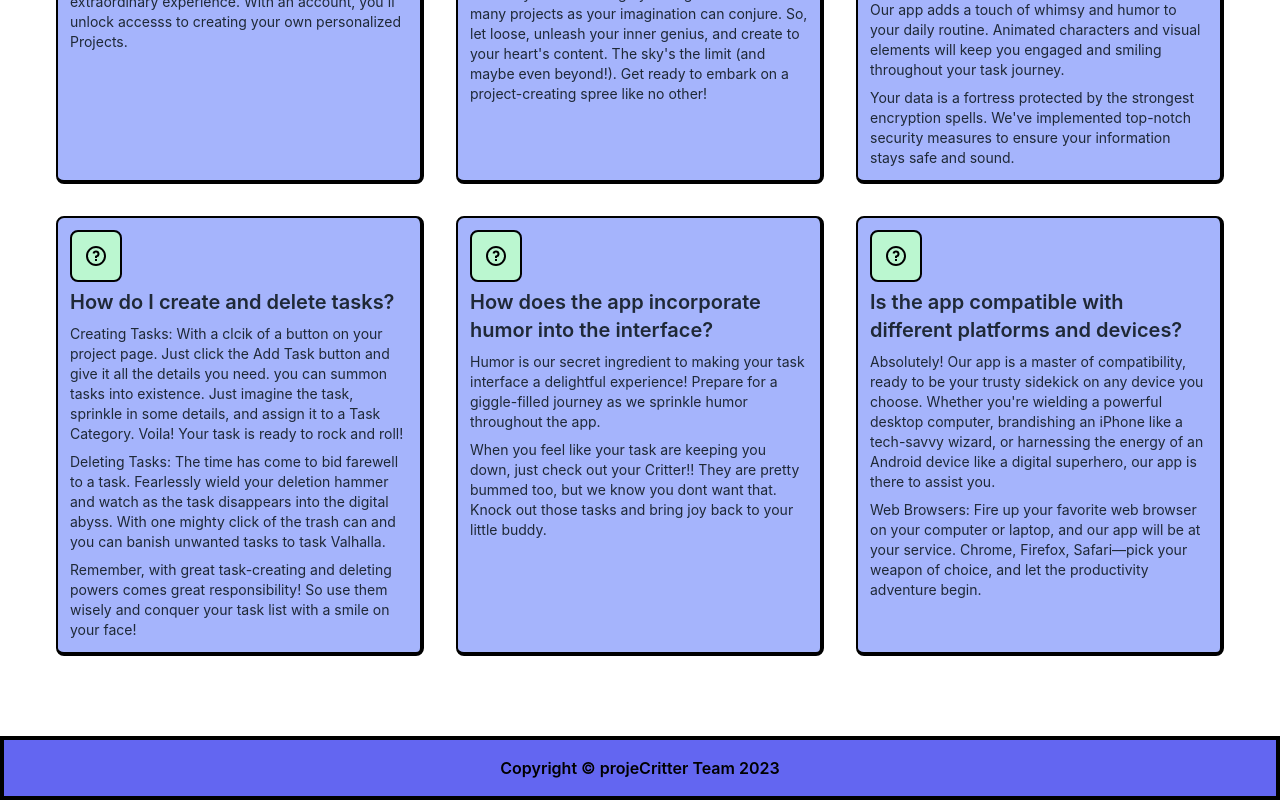
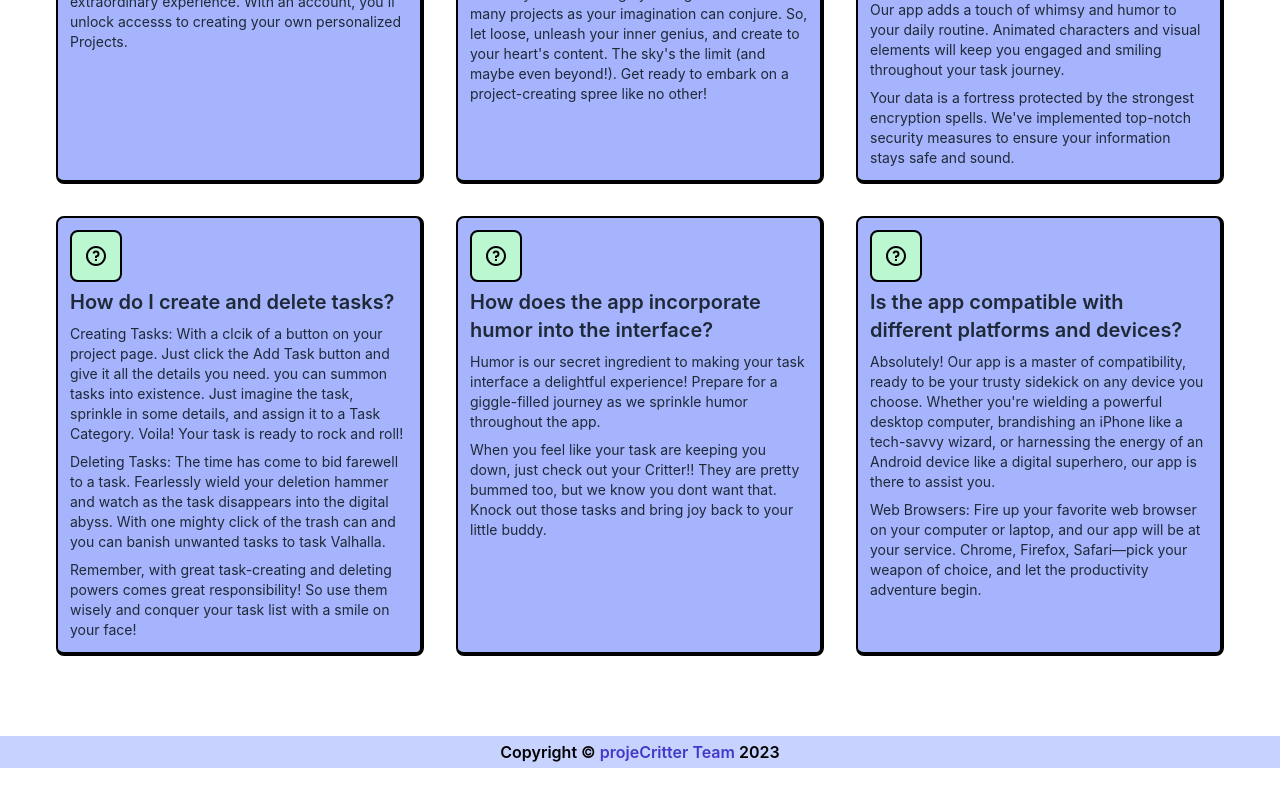
Before and after one commit to BJThompson12/projeCritter, a React (Create React App) app in the folder client/: page /faq in a window 1280 px wide. Shown: the part 506-1306 px from the top of the page. After the commit the page ends 1274 px from the top, so only its background shows below. Built offline with nearby package versions, Linux system fonts and the light colour scheme; a web font is replaced by a local one.

Commit message:
0.17.7
Updated footer styling.

```diff
--- a/client/src/components/Footer.jsx
+++ b/client/src/components/Footer.jsx
@@ -1,7 +1,15 @@
 const Footer = () => {
-  return <footer className=" w-full text-center text-black bg-indigo-500 border border-4 border-black mt-auto">
-    <p className="p-4 font-semibold">Copyright © projeCritter Team 2023</p>
-    </footer>;
+  return (
+    <footer className="w-full p-1 mt-auto text-center text-black bg-indigo-200">
+      <p className="font-semibold">
+        Copyright ©{" "}
+        <a href="https://github.com/BJThompson12/projeCritter" target="_blank" rel="noreferrer" className="text-indigo-700 hover:text-black">
+          projeCritter Team
+        </a>{" "}
+        2023
+      </p>
+    </footer>
+  );
 }
 
 export default Footer
```
